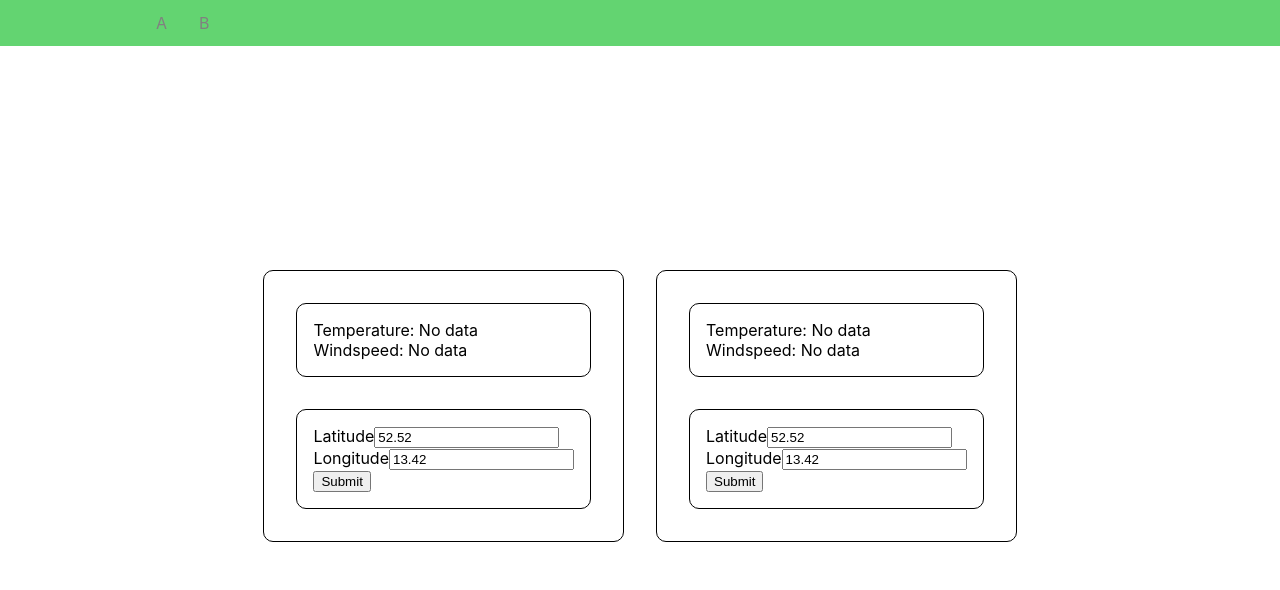
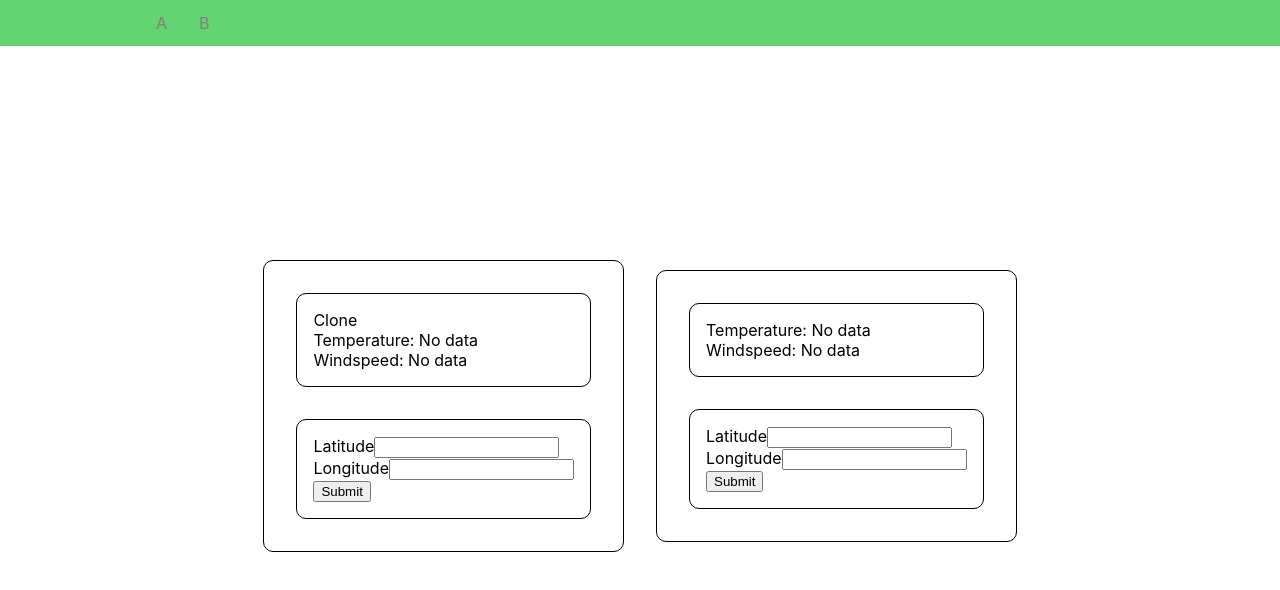
Before and after one commit to asarama/react-state-management, a React (Create React App) app: page / in a window 1280 px wide. Shown: the top 590 px of the page. Built offline with nearby package versions, Linux system fonts and the light colour scheme.

Commit message:
Attempting sync through context

```diff
--- a/src/components/WeatherCard/display.js
+++ b/src/components/WeatherCard/display.js
@@ -1,6 +1,5 @@
 import React, { useState, useEffect } from 'react';
 
-import { DEFAULT_GEOLOCATION } from 'components/WeatherCard/constants'
 import { RoundContainer } from 'components/WeatherCard/Elements'
 
 import { weatherService } from 'services/http/openmeteo'
@@ -29,6 +28,7 @@ const WeatherCardDisplay = () => {
     return (
         <>
             <RoundContainer>
+                Clone
                 <div>
                     Temperature: {queriedTemperature}
                 </div>
--- a/src/components/WeatherCard/inputs.js
+++ b/src/components/WeatherCard/inputs.js
@@ -3,16 +3,16 @@ import React, { useState } from 'react';
 import Form from 'react-bootstrap/Form';
 import Button from 'react-bootstrap/Button';
 
-import { DEFAULT_GEOLOCATION } from 'components/WeatherCard/constants'
-
 import { RoundContainer } from 'components/WeatherCard/Elements'
 
 import { weatherService } from 'services/http/openmeteo'
 
+import { LatitudeInputContext, LongitudeInputContext } from 'components/context'
+
 const WeatherCardInputs = () => {
 
-    const [inputLatitude, setLatitude] = useState(DEFAULT_GEOLOCATION.latitude)
-    const [inputLongitude, setLongitude] = useState(DEFAULT_GEOLOCATION.longitude)
+    const [inputLatitude, setLatitude] = useState()
+    const [inputLongitude, setLongitude] = useState()
 
     const latitudeChangeHandler = (event) => {
         setLatitude(event.target.value);
@@ -40,21 +40,25 @@ const WeatherCardInputs = () => {
                 <Form onSubmit={submitHandler}>
                     <Form.Group className="mb-3" controlId="exampleForm.ControlInput1">
                         <Form.Label>Latitude</Form.Label>
+                        <LatitudeInputContext.Provider value={inputLatitude}>
                             <Form.Control
                                 type="number"
-                            placeholder={DEFAULT_GEOLOCATION.latitude}
+                                // placeholder={DEFAULT_GEOLOCATION.latitude}
                                 value={inputLatitude}
                                 onChange={latitudeChangeHandler}
                             />
+                        </LatitudeInputContext.Provider>
                     </Form.Group>
                     <Form.Group className="mb-3" controlId="exampleForm.ControlInput2">
                         <Form.Label>Longitude</Form.Label>
+                        <LongitudeInputContext.Provider value={inputLongitude}>
                             <Form.Control
                                 type="number"
-                            placeholder={DEFAULT_GEOLOCATION.longitude}
+                                // placeholder={DEFAULT_GEOLOCATION.longitude}
                                 value={inputLongitude}
                                 onChange={longitudeChangeHandler}
                             />
+                        </LongitudeInputContext.Provider>
                     </Form.Group>
                     <Button variant="primary" type="submit">
                         Submit
--- a/src/components/WeatherCardClone/constants.js
+++ /dev/null
@@ -1,4 +0,0 @@
-export const DEFAULT_GEOLOCATION = {
-    latitude: 52.52,
-    longitude: 13.42
-}
--- a/src/components/WeatherCardClone/display.js
+++ b/src/components/WeatherCardClone/display.js
@@ -1,6 +1,5 @@
 import React, { useState, useEffect } from 'react';
 
-import { DEFAULT_GEOLOCATION } from 'components/WeatherCardClone/constants'
 import { RoundContainer } from 'components/WeatherCardClone/Elements'
 
 import { weatherService } from 'services/http/openmeteo'
--- a/src/components/WeatherCardClone/index.js
+++ b/src/components/WeatherCardClone/index.js
@@ -4,7 +4,7 @@ import WeatherCardDisplay from 'components/WeatherCardClone/display';
 import WeatherCardInputs from 'components/WeatherCardClone/inputs';
 import { RoundContainer } from 'components/WeatherCardClone/Elements'
 
-const WeatherCard = () => {
+const WeatherCardClone = () => {
 
     return (
         <>
@@ -16,4 +16,4 @@ const WeatherCard = () => {
     );
 };
 
-export default WeatherCard;
+export default WeatherCardClone;
--- a/src/components/WeatherCardClone/inputs.js
+++ b/src/components/WeatherCardClone/inputs.js
@@ -3,16 +3,16 @@ import React, { useState } from 'react';
 import Form from 'react-bootstrap/Form';
 import Button from 'react-bootstrap/Button';
 
-import { DEFAULT_GEOLOCATION } from 'components/WeatherCardClone/constants'
-
 import { RoundContainer } from 'components/WeatherCardClone/Elements'
 
 import { weatherService } from 'services/http/openmeteo'
 
+import { LatitudeInputContext, LongitudeInputContext } from 'components/context'
+
 const WeatherCardInputs = () => {
 
-    const [inputLatitude, setLatitude] = useState(DEFAULT_GEOLOCATION.latitude)
-    const [inputLongitude, setLongitude] = useState(DEFAULT_GEOLOCATION.longitude)
+    const [inputLatitude, setLatitude] = useState()
+    const [inputLongitude, setLongitude] = useState()
 
     const latitudeChangeHandler = (event) => {
         setLatitude(event.target.value);
@@ -40,21 +40,25 @@ const WeatherCardInputs = () => {
                 <Form onSubmit={submitHandler}>
                     <Form.Group className="mb-3" controlId="exampleForm.ControlInput1">
                         <Form.Label>Latitude</Form.Label>
+                        <LatitudeInputContext.Provider value={inputLatitude}>
                             <Form.Control
                                 type="number"
-                            placeholder={DEFAULT_GEOLOCATION.latitude}
+                                // placeholder={DEFAULT_GEOLOCATION.latitude}
                                 value={inputLatitude}
                                 onChange={latitudeChangeHandler}
                             />
+                        </LatitudeInputContext.Provider>
                     </Form.Group>
                     <Form.Group className="mb-3" controlId="exampleForm.ControlInput2">
                         <Form.Label>Longitude</Form.Label>
+                        <LongitudeInputContext.Provider value={inputLongitude}>
                             <Form.Control
                                 type="number"
-                            placeholder={DEFAULT_GEOLOCATION.longitude}
+                                // placeholder={DEFAULT_GEOLOCATION.longitude}
                                 value={inputLongitude}
                                 onChange={longitudeChangeHandler}
                             />
+                        </LongitudeInputContext.Provider>
                     </Form.Group>
                     <Button variant="primary" type="submit">
                         Submit
--- /dev/null
+++ b/src/components/context.js
@@ -0,0 +1,5 @@
+import React from 'react';
+import { DEFAULT_GEOLOCATION } from 'constants';
+
+export const LatitudeInputContext = React.createContext(DEFAULT_GEOLOCATION.latitude)
+export const LongitudeInputContext = React.createContext(DEFAULT_GEOLOCATION.longitude);
--- a/src/pages/A.js
+++ b/src/pages/A.js
@@ -2,7 +2,7 @@
 import React from 'react';
 
 import WeatherCard from 'components/WeatherCard';
-import WeatherCardClone from 'components/WeatherCard';
+import WeatherCardClone from 'components/WeatherCardClone';
 
 const A = () => {
   return (
```
Also changed, not shown: src/constants.js (renamed from src/components/WeatherCard/constants.js). Lines whose indentation alone changed are shown as unchanged.
